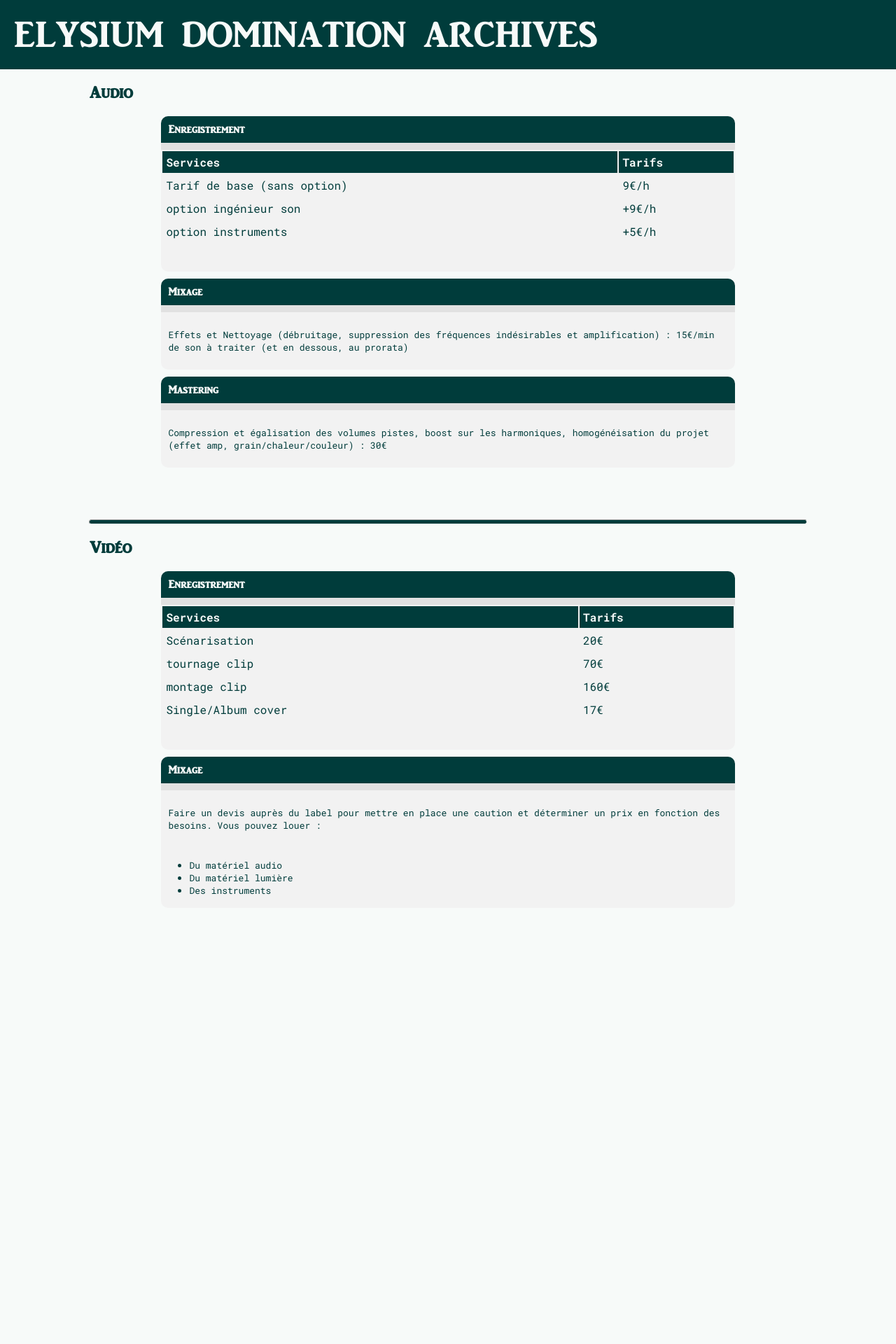
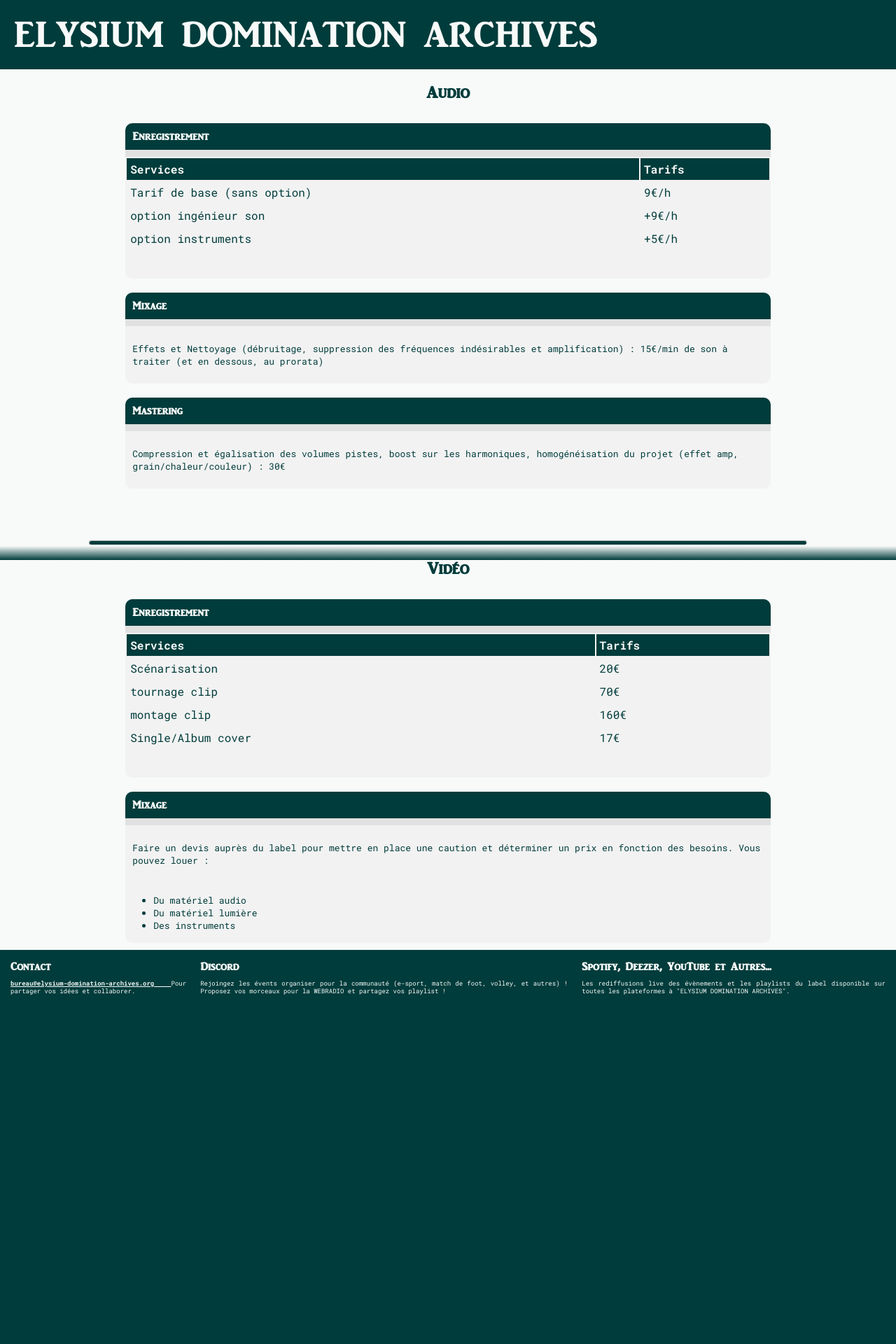
Before and after one commit to RARE-DOLL-MIHAIL/ELYSIUM-DOMINATION-ARCHIVES, a PHP site: page /studio.html in a window 1280 px wide. Shown: the top 1920 px of the page at 70% size. Before the commit the page ends 1278 px from the top, so only its background shows below. Run offline with PHP 8.4, Linux system fonts and the light colour scheme.

Commit message:
General display bug fixed

```diff
--- a/HTML/studio.html
+++ b/HTML/studio.html
@@ -10,20 +10,28 @@
 </head>
 
 <body>
+    <header>
+        <div class="shade-top"></div>
+        <div class="shade-bottom"></div>
+
         <div id="loader">
-        <h1 >ELYSIUM DOMINATION ARCHIVES</h1>
+            <div id="loader-logo">
+                <div>
+                    <h1>ELYSIUM DOMINATION ARCHIVES</h1>
+                </div>
+                <div>
                     <img src="DISC ELDA.png" class="logo-small rotate">
                 </div>
-
-
+            </div>
+        </div>
         <div class="logo-name">
             <div>
                 <a href="index.html">ELYSIUM DOMINATION ARCHIVES</a>
             </div>
         </div>
+    </header>
 
-
-
+    <main>
         <div class="div-section-col">
             <h2 class="div-section-title">
                 Audio
@@ -32,7 +40,7 @@
                 <div>
                     <h4 class="div-title">Enregistrement</h4>
                 </div>
-            <div class="shade2"></div>
+                <div class="shade-div"></div>
 
                 <table style="padding-bottom: 40px;">
                     <tr>
@@ -58,7 +66,7 @@
                 <div>
                     <h4 class="div-title">Mixage</h4>
                 </div>
-            <div class="shade2"></div>
+                <div class="shade-div"></div>
                 <p>
                     Effets et Nettoyage (débruitage, suppression des fréquences indésirables et amplification) :
                     15€/min de son à traiter (et en dessous, au prorata)
@@ -69,7 +77,7 @@
                 <div>
                     <h4 class="div-title">Mastering</h4>
                 </div>
-            <div class="shade2"></div>
+                <div class="shade-div"></div>
                 <p>
                     Compression et égalisation des volumes pistes, boost sur les harmoniques,
                     homogénéisation du projet (effet amp, grain/chaleur/couleur)  : 30€
@@ -90,7 +98,7 @@
                 <div>
                     <h4 class="div-title">Enregistrement</h4>
                 </div>
-            <div class="shade2"></div>
+                <div class="shade-div"></div>
 
                 <table style="padding-bottom: 40px;">
                     <tr>
@@ -120,7 +128,7 @@
                 <div>
                     <h4 class="div-title">Mixage</h4>
                 </div>
-            <div class="shade2"></div>
+                <div class="shade-div"></div>
                 <p>
                     Faire un devis auprès du label pour
                     mettre en place une caution et déterminer un prix
@@ -133,6 +141,40 @@
                 </ul>
             </div>
         </div>
+    </main>
+
+    <footer>
+        <div class="div-section-item-footer">
+            <h4 class="div-title">Contact</h4>
+            <p>
+                <strong>
+                    <u>
+                        bureau@elysium-domination-archives.org
+                    </u>
+                </strong>
+                Pour partager vos idées et collaborer.
+            </p>
+        </div>
+        <div class="div-section-item-footer">
+            <h4 class="div-title">
+                <a href="https://discord.com/channels/1288502733674123275/1295500084909445182" target="_blank">Discord</a>
+            </h4>
+            <p>
+                Rejoingez les évents organiser pour la communauté (e-sport,
+                match de foot, volley, et autres) ! Proposez vos morceaux
+                pour la WEBRADIO et partagez vos playlist !
+            </p>
+        </div>
+        <div class="div-section-item-footer">
+            <h4 class="div-title">Spotify, Deezer, YouTube et Autres...</h4>
+            <p>
+                Les rediffusions live des évènements et les playlists du
+                label disponible sur toutes les plateformes à "ELYSIUM
+                DOMINATION ARCHIVES".
+            </p>
+        </div>
+    </footer>
+
 
 </body>
 </html>
--- a/HTML/style.css
+++ b/HTML/style.css
@@ -8,6 +8,24 @@
         font-family: RobotoMono;
         src: url('RobotoMono.ttf');
     }
+
+
+    body {
+        height: 100%;
+        width: 100%;
+        margin: 0;
+        padding: 0;
+        background-color: #f7faf9ff;
+    }
+
+
+
+    #page-container{
+        display: flex;
+        flex-direction: column;
+        min-height: 100vh;
+    }
+
 
     h1,h2,h3,h4{
         font-family: ARJULIAN;
@@ -54,17 +83,6 @@
     }
 
 
-    html{
-        width: 100%;
-        height: 100%;
-    }
-
-    body {
-        width: 100%;
-        height: 100%;
-        margin: 0;
-        background-color: #f7faf9ff;
-    }
 
     .logo-name{
         font-family: ARJULIAN;
@@ -206,34 +224,9 @@
 
 
 
-    footer{
-        display: flex;
-        flex-direction: row;
-        justify-content: space-around;
-        padding: 40px 10px;
-        overflow: hidden;
-
-        height: 70%;
-        bottom: 0;
-        font-family: RobotoMono;
-        text-align: left;
-        color: #f7faf9ff;
-        background-color: #003c3bff;
-    }
 
 
-    .shade{
-        height: 100px;
-        width: 100%;
-        background-image: linear-gradient(rgba(0,0,0,0), rgb(0, 60, 59));
-    }
-
-    .shade2{
-        background-color: #a9a9a93b;
-        height: 10px;
-    }
-
-    .shade3{
+    .shade-top{
         height: 20px;
         width: 100%;
         position: fixed;
@@ -302,6 +295,7 @@
         width: 80%;
         display: flex;
         flex-direction: column;
+        align-items: center;
         margin: auto;
         border-radius: 10px;
         transition: background-color 0.4s ease;
@@ -321,40 +315,68 @@
         border-radius: 10px;
         color: #003c3bff;
         background-color: #f2f2f2;
-
-        width: 80%;
-        margin: auto;
-        margin-bottom: 10px;
-        transition: all 1s ease;
+        margin: 10px;
+        transition: width 1s ease;
+        width: 90%;
     }
 
     .div-section-item:hover{
         width: 100%;
+
     }
-
-
     .div-section-item > p{
         padding: 10px;
     }
-
     .div-section-item-header{
         display: flex;
         flex-direction: column;
         color: #003c3bff;
         text-align: left;
         margin: 20px;
+        width: 100%;
     }
+    .shade-div{
+        background-color: #a9a9a93b;
+        height: 10px;
+    }
+
+
+
+    footer{
+        display: flex;
+        flex-direction: row;
+        justify-content: space-around;
+        bottom: 0;
+        padding: 5px;
+        padding-bottom: 100%;
+        background-color: #003c3bff;
+        height: 15%;
+    }
+
+
 
     .div-section-item-footer{
         display: flex;
         flex-direction: column;
-        margin: 20px;
-        border-radius: 10px;
+        margin: 10px;
         color: #f2f2f2;
         transition: background-color 0.4s ease;
     }
     .div-section-item-footer > p{
         color: #f7faf9ff;
+        text-align: justify;
+        font-size: xx-small;
+    }
+    .div-section-item-footer > h4{
+        color: #f7faf9ff;
+        padding: 0;
+        text-align: left;
+    }
+
+    .footer-shade{
+        height: 15%;
+        width: 100%;
+        background-image: linear-gradient(rgba(0,0,0,0), rgb(0, 60, 59));
     }
 
     table{
```
Also changed, not shown: other parts of HTML/style.css (+21 -10 lines), HTML/demo.html (+53 -7 lines), HTML/index.html (+29 -24 lines), HTML/webradio.html (+46 -3 lines). Lines whose indentation alone changed are shown as unchanged.
